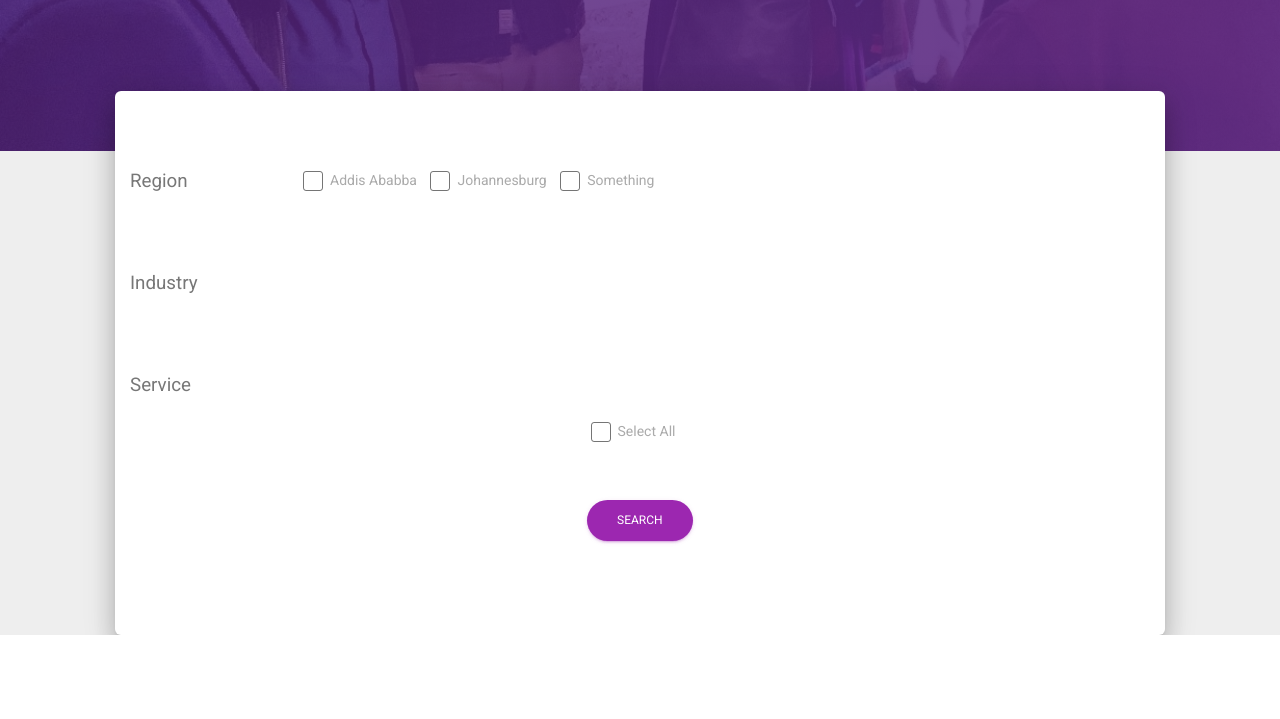
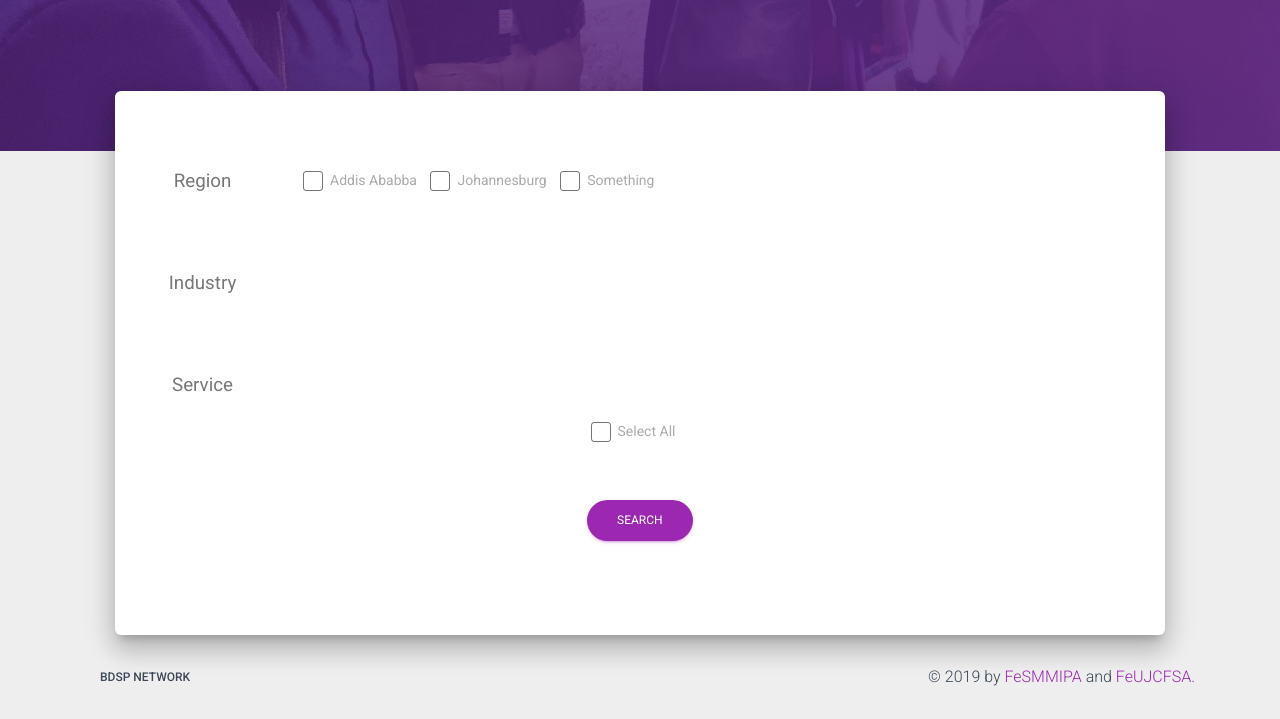
Before and after one commit to ShintaG3/bdsp, a Django app: page / in a window 1280 px wide. Shown: the part 569-1288 px from the top of the page. Before the commit the page ends 1204 px from the top, so only its background shows below. Run offline with Django 3.2, Linux system fonts and the light colour scheme; data that the repository does not hold is empty; some libraries are stand-ins or nearby versions.

Commit message:
detail.html design

```diff
--- a/index/templates/index/index.html
+++ b/index/templates/index/index.html
@@ -4,8 +4,8 @@
 {% endblock %}
 
 {% block header %}
-<div class="page-header header-filter purple-filter" data-parallax="true" style="background-image: url('{% static 'img/bdsp.jpg' %}'); transform: translate3d(0px, 0px, 0px);"
->
+<div class="page-header header-filter purple-filter" data-parallax="true"
+  style="background-image: url('{% static 'img/bdsp.jpg' %}'); transform: translate3d(0px, 0px, 0px);">
   <div class="container">
     <div class="row">
       <div class="col-md-8 ml-auto mr-auto">
@@ -28,7 +28,7 @@
       <form class="" action="{% url 'list' %}" method="post">{% csrf_token %}
         <div class="row">
           <div class="col-sm-2 my-auto">
-            <h3 class="mt-0 mb-3">
+            <h3 class="mt-0 mb-3 text-center">
               <small>Region</small>
             </h3>
           </div>
@@ -51,10 +51,9 @@
 
         <div class="row mt-5">
           <div class="col-sm-2 my-auto">
-            <h3 class="mt-0 mb-3">
+            <h3 class="mt-0 mb-3 text-center">
               <small>Industry</small>
             </h3>
-
           </div>
           <div class="col-sm-10 my-auto">
             <div class="form-check">
@@ -76,7 +75,7 @@
 
         <div class="row mt-5">
           <div class="col-sm-2 my-auto">
-            <h3 class="mt-0 mb-3">
+            <h3 class="mt-0 mb-3 text-center">
               <small>Service</small>
             </h3>
           </div>
@@ -97,6 +96,7 @@
             </div>
           </div>
         </div>
+
         <div class="form-group row text-center">
           <div class="col">
             <div class="form-check  form-check-inline ">
--- a/index/templates/index/list.html
+++ b/index/templates/index/list.html
@@ -4,7 +4,7 @@
 {% endblock %}
 
 {% block content %}
-<div class="table-responsive">
+<div class="table-responsive mt-5">
 <table class="table table-hover mt-5">
   <thead>
     <tr>
--- a/static/base.css
+++ b/static/base.css
@@ -31,6 +31,11 @@
 .bg-gr-b-1 {
   background: rgb(123,213,245);
   background: linear-gradient(147deg, rgba(123,213,245,1) 0%, rgba(120,127,246,1) 100%);
+}
+
+.bg-gr-bp {
+  background: rgb(60,76,173);
+  background: linear-gradient(147deg, rgba(60,76,173,1) 0%, rgba(240,67,147,1) 100%);
 }
 
 .egg-b {
--- a/templates/base.html
+++ b/templates/base.html
@@ -22,6 +22,27 @@
     {% block content %} {% endblock %}
   </div>
 
+  <footer class="footer footer-default">
+    <div class="container">
+      <nav class="float-left">
+        <ul>
+          <li>
+            <a href="{% url 'index'%}">
+              BDSP Network
+            </a>
+          </li>
+        </ul>
+      </nav>
+      <div class="copyright float-right">
+        &copy;
+        <script>
+          document.write(new Date().getFullYear())
+        </script> by
+        <a href="#" target="blank">FeSMMIPA</a> and <a href="#" target="blank">FeUJCFSA</a>.
+      </div>
+    </div>
+  </footer>
+
   {% include 'base/js.html' %}
 </body>
 
```
Also changed, not shown: index/templates/index/details.html (+25 -22 lines).
